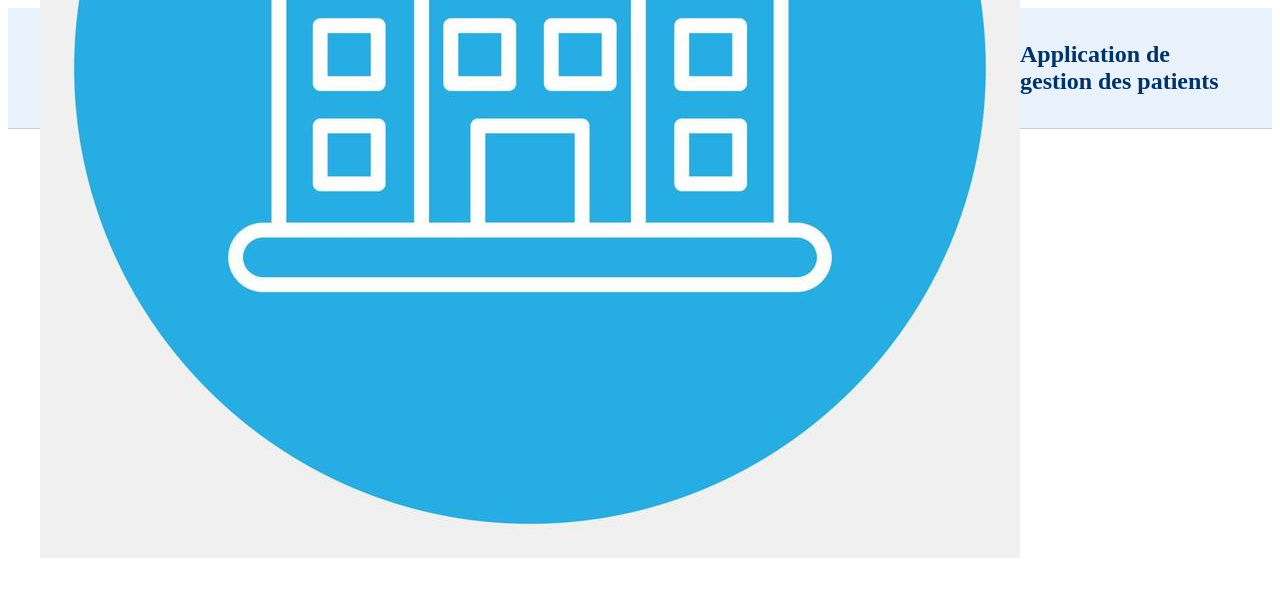
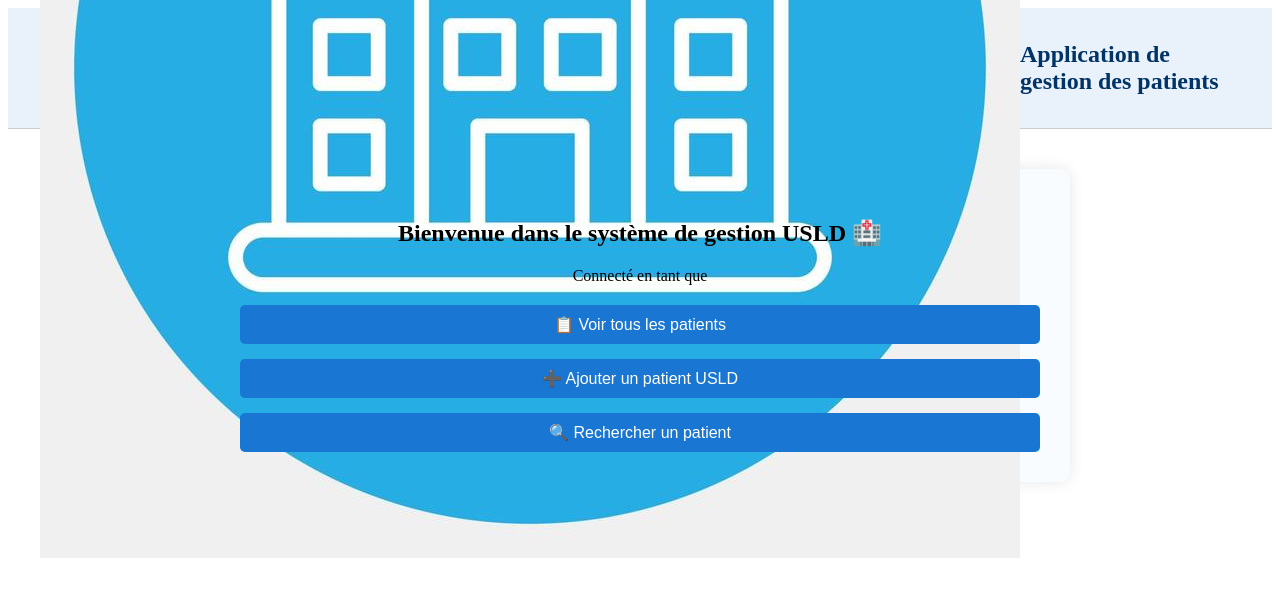
Before and after one commit to Chebel405/USLD_Front-end, an Angular app: page /home in a window 1280 px wide. Before the commit this address led to /. Shown: the top 596 px of the page. Built offline with nearby package versions, Linux system fonts and the light colour scheme.

Commit message:
Création de la page d'accueil 'home'

```diff
--- a/src/app/app.routes.ts
+++ b/src/app/app.routes.ts
@@ -2,6 +2,11 @@ import { Routes } from '@angular/router';
 import { ListPatientSansSoinComponent } from './components/patients/sans-soin/list-patient-sans-soin/list-patient-sans-soin.component';
 
 export const routes: Routes = [
+    {
+        path: 'home',
+        loadComponent: () =>
+            import('./components/home/home.component').then(m => m.HomeComponent)
+    },
     {
         path: 'usld',
         loadChildren: () =>
@@ -41,7 +46,7 @@ export const routes: Routes = [
     },
     {
         path: '',
-        redirectTo: '/usld/ajouter',
+        redirectTo: '/login',
         pathMatch: 'full',
     },
     {
--- a/src/app/components/auth/login/login.component.ts
+++ b/src/app/components/auth/login/login.component.ts
@@ -37,7 +37,7 @@ export class LoginComponent {
         next: (response) => {
           if (response && response.token) {
             this.authService.saveToken(response.token);
-            this.router.navigate(['/']);
+            this.router.navigate(['/home']);
           } else {
             this.errorMessage = 'Authentification échouée. Aucun token reçu.';
           }
--- /dev/null
+++ b/src/app/components/home/home.component.css
@@ -0,0 +1,30 @@
+.accueil-container {
+    max-width: 800px;
+    margin: 40px auto;
+    padding: 30px;
+    background-color: #f9fcff;
+    border-radius: 10px;
+    box-shadow: 0 0 15px rgba(0, 0, 0, 0.1);
+    text-align: center;
+}
+
+.actions {
+    margin-top: 20px;
+    display: flex;
+    flex-direction: column;
+    gap: 15px;
+}
+
+.actions button {
+    padding: 10px 20px;
+    background-color: #1976d2;
+    color: white;
+    border: none;
+    border-radius: 5px;
+    font-size: 16px;
+    cursor: pointer;
+}
+
+.actions button:hover {
+    background-color: #1565c0;
+}
--- /dev/null
+++ b/src/app/components/home/home.component.html
@@ -0,0 +1,11 @@
+<div class="accueil-container">
+    <h2>Bienvenue dans le système de gestion USLD 🏥</h2>
+    <p>Connecté en tant que <strong>{{ role }}</strong></p>
+
+    <div class="actions">
+        <button routerLink="/patients/tous">📋 Voir tous les patients</button>
+        <button routerLink="/usld/ajouter">➕ Ajouter un patient USLD</button>
+        <button routerLink="/rechercher">🔍 Rechercher un patient</button>
+        <button *ngIf="isAdmin" routerLink="/soignants">👨‍⚕️ Gérer les soignants</button>
+    </div>
+</div>
--- /dev/null
+++ b/src/app/components/home/home.component.ts
@@ -0,0 +1,25 @@
+import { Component, OnInit } from '@angular/core';
+import { CommonModule } from '@angular/common';
+
+
+@Component({
+  selector: 'app-home',
+  templateUrl: './home.component.html',
+  styleUrls: ['./home.component.css'],
+  standalone: true,
+  imports: [CommonModule]
+
+})
+export class HomeComponent implements OnInit {
+  role: string = '';
+  isAdmin: boolean = false;
+
+  ngOnInit(): void {
+    const token = localStorage.getItem('jwtToken');
+    if (token) {
+      const payload = JSON.parse(atob(token.split('.')[1]));
+      this.role = payload.role;
+      this.isAdmin = payload.role === 'ADMIN';
+    }
+  }
+}
--- a/src/app/components/patients/all-patients/all-patients.component.html
+++ b/src/app/components/patients/all-patients/all-patients.component.html
@@ -24,9 +24,9 @@
                     <td>{{ patient.dateNaissance }}</td>
                     <td>{{ patient.numeroChambre }}</td>
                     <td>{{ patient.niveauAutonomie }}</td>
-                    <td>{{ patient.toiletteAssistee }}</td>
-                    <td>{{ patient.aideHabillage }}</td>
-                    <td>{{ patient.aideRepas }}</td>
+                    <td>{{ patient.toiletteAssistee ? 'oui' : 'non' }}</td>
+                    <td>{{ patient.aideHabillage ? 'oui' : 'non' }}</td>
+                    <td>{{ patient.aideRepas ? 'oui' : 'non' }}</td>
                 </tr>
             </tbody>
         </table>
--- a/src/app/components/patients/alzheimer/list-patient-alzheimer/list-patient-alzheimer.component.html
+++ b/src/app/components/patients/alzheimer/list-patient-alzheimer/list-patient-alzheimer.component.html
@@ -20,9 +20,9 @@
             <td>{{ patient.dateNaissance }}</td>
             <td>{{ patient.numeroChambre }}</td>
             <td>{{ patient.niveauAutonomie }}</td>
-            <td>{{ patient.toiletteAssistee }}</td>
-            <td>{{ patient.aideHabillage }}</td>
-            <td>{{ patient.aideRepas }}</td>
+            <td>{{ patient.toiletteAssistee ? 'oui' : 'non' }}</td>
+            <td>{{ patient.aideHabillage ? 'oui' : 'non' }}</td>
+            <td>{{ patient.aideRepas ? 'oui' : 'non' }}</td>
         </tr>
     </tbody>
 </table>
--- a/src/app/components/patients/sans-soin/list-patient-sans-soin/list-patient-sans-soin.component.html
+++ b/src/app/components/patients/sans-soin/list-patient-sans-soin/list-patient-sans-soin.component.html
@@ -20,9 +20,9 @@
             <td>{{ patient.dateNaissance }}</td>
             <td>{{ patient.numeroChambre }}</td>
             <td>{{ patient.niveauAutonomie }}</td>
-            <td>{{ patient.toiletteAssistee }}</td>
-            <td>{{ patient.aideHabillage }}</td>
-            <td>{{ patient.aideRepas }}</td>
+            <td>{{ patient.toiletteAssistee ? 'oui' : 'non' }}</td>
+            <td>{{ patient.aideHabillage ? 'oui' : 'non'}}</td>
+            <td>{{ patient.aideRepas ? 'oui' : 'non' }}</td>
         </tr>
     </tbody>
 </table>
```
Also changed, not shown: 1 other file (tests, documents, lock files or other folders).
